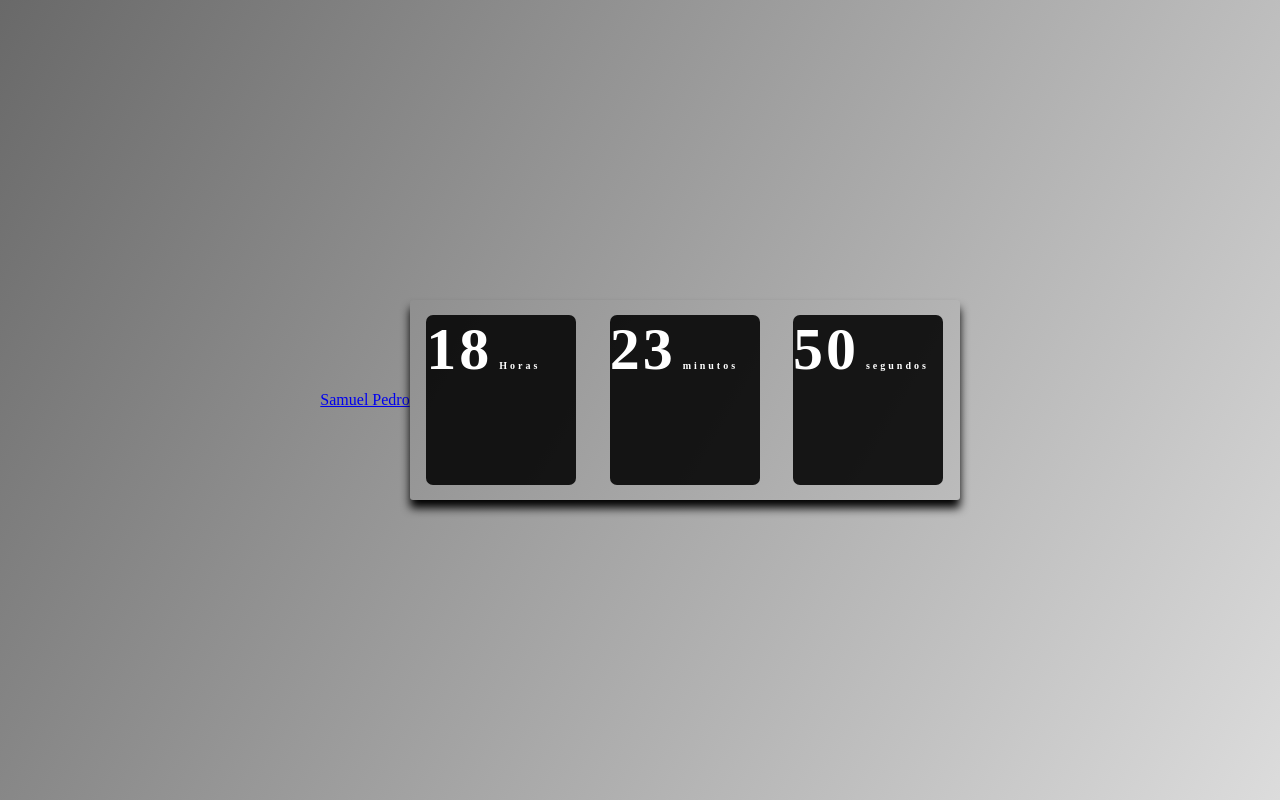
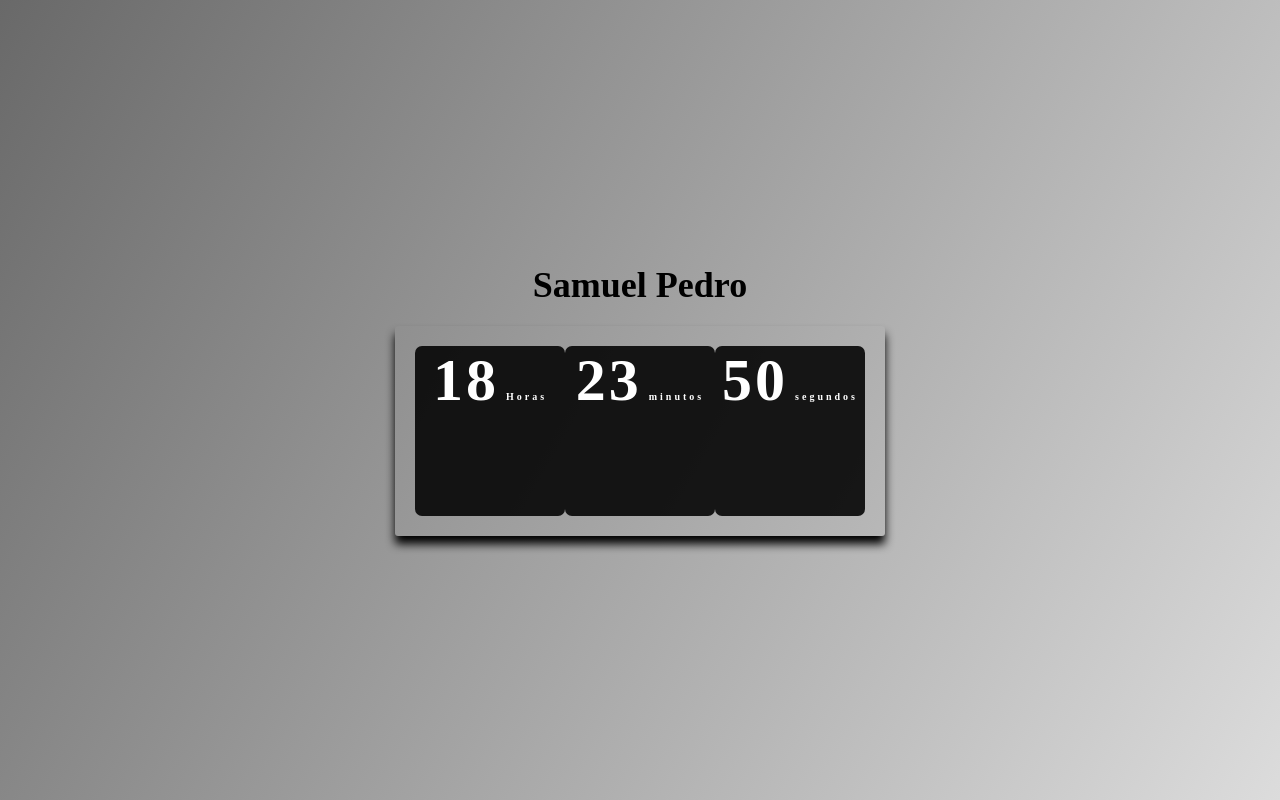
Before and after one commit to SamucaDevelop/SamucaAr1, a plain HTML site: page index.html in a window 1280 px wide. Drawn offline with Linux system fonts and the light colour scheme.

Commit message:
ajuste css

```diff
--- a/index.html
+++ b/index.html
@@ -8,12 +8,12 @@
     <title>Primeira Página</title>
   </head>
   <body>
-
     <div class="container">
-       <a href="file:///C:/Users/PC%20GAME/Documents/primeiro%20site/eu%20mesmo/landing-page-paisagens/index.html">
-          <span>Samuel Pedro</span>
-       </a>
-    </div>
+      <div class="title">
+         <a href="https://samucadevelop.github.io/landing-page-paisagens/">
+            <span>Samuel Pedro</span>
+         </a>
+      </div>
       <div class="relogio">
         <div>
           <span id="horas">00</span>
@@ -30,8 +30,9 @@
           <span class="tempo">segundos</span>
         </div>
       </div>
+       </div>
 
-      <script src="./script.js"></script>
+    <script src="./script.js"></script>
     </main>
   </body>
 </html>
--- a/style.css
+++ b/style.css
@@ -16,10 +16,9 @@ body {
 
 .relogio {
     display: flex;
-    align-items: center;
-    justify-content:space-around;
-    height: 200px;
-    width: 550px;
+    justify-content: center;
+    padding: 20px;
+    margin: 0 auto;
     background: transparent;
     border-radius: 3px;
     box-shadow: 0px 8px 10px rgba(0,0,0.5);
@@ -50,7 +49,15 @@ body {
 
 .container {
     display: flex;
-    justify-content: space-around;
-    align-items: center;
+    flex-direction: column;
+    justify-content: center;
+    gap: 20px;
+    text-align: center;
+}
 
+.title > a {
+    text-decoration: none;
+    font-weight: 700;
+    font-size: 36px;
+    color: black;
 }
```
